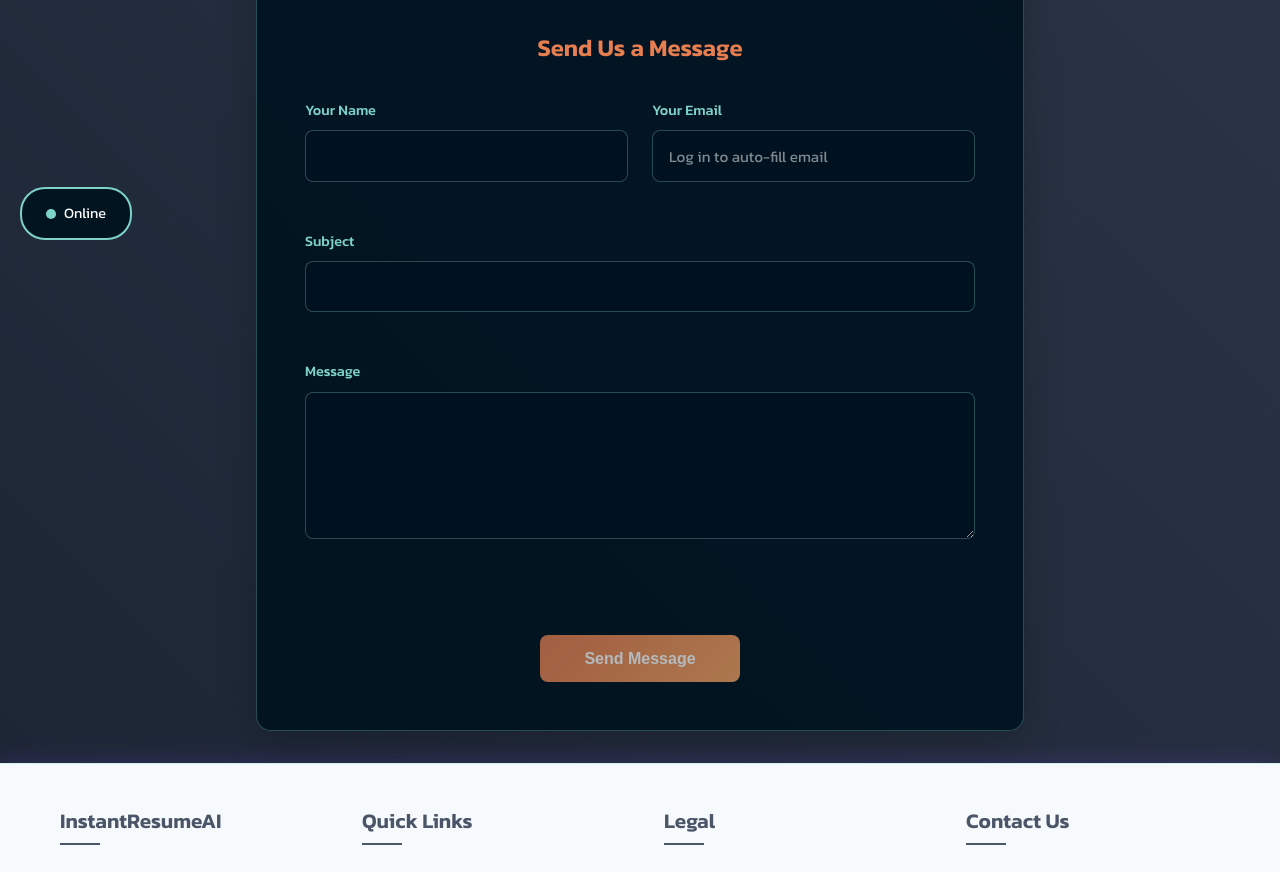
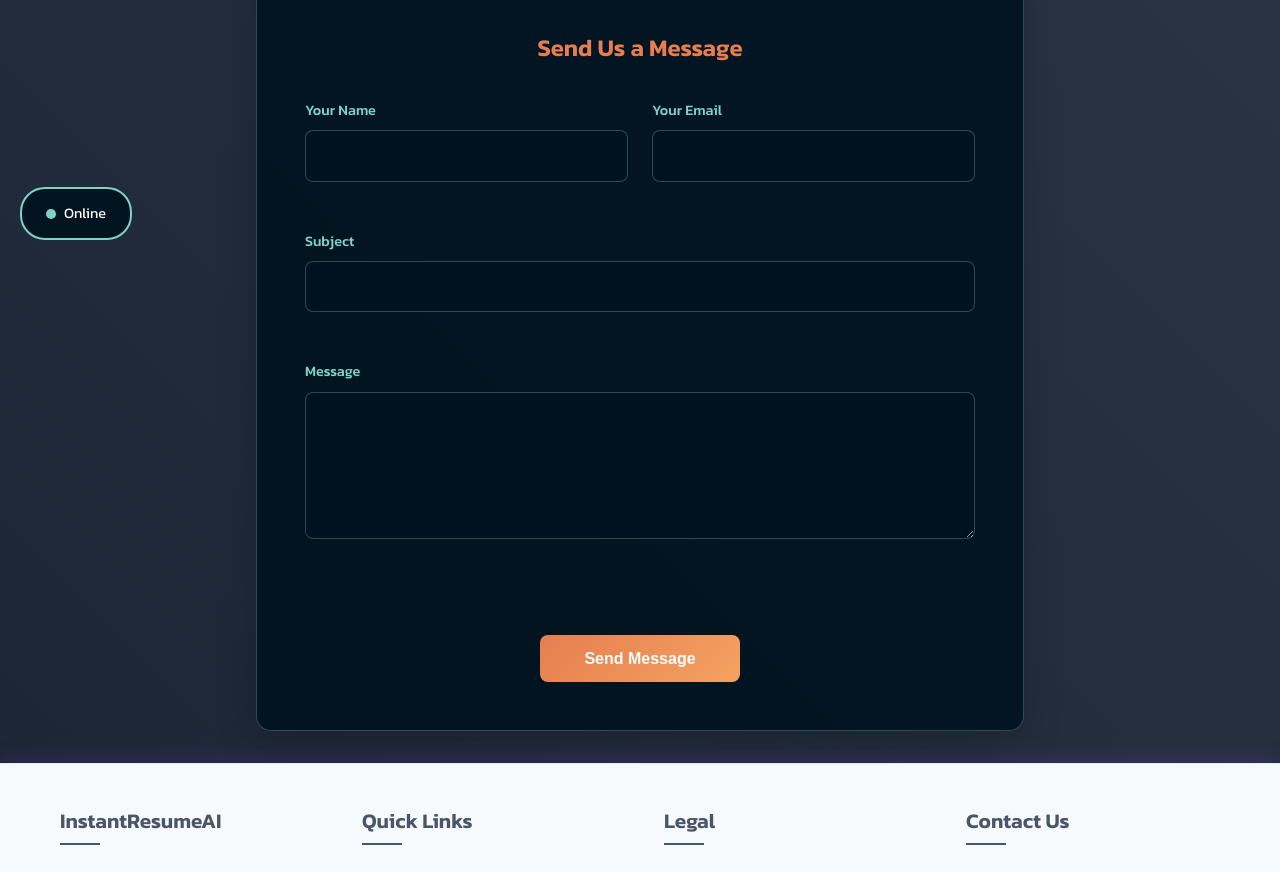
Before and after one commit to shirosdev/InstantResumeAI, a React (Create React App) app in the folder frontend/: page /contact in a window 1280 px wide. Shown: the part 540-1412 px from the top of the page. Built offline with nearby package versions, Linux system fonts and the light colour scheme; no server answers.

Commit message:
made some more changes

```diff
--- a/frontend/src/pages/Contact.jsx
+++ b/frontend/src/pages/Contact.jsx
@@ -6,7 +6,7 @@ import contactService from '../services/contactService';
 import { getErrorMessage } from '../utils/errorMessages';
 
 const Contact = () => {
-  const { user } = useAuth();
+  const { user } = useAuth(); // Get user from auth context
 
   const [formData, setFormData] = useState({
     name: '',
@@ -18,11 +18,12 @@ const Contact = () => {
   const [error, setError] = useState('');
   const [success, setSuccess] = useState('');
 
+  // Effect to pre-populate email if user is logged in
   useEffect(() => {
     if (user) {
       setFormData(prevData => ({ ...prevData, email: user.email }));
     }
-  }, [user]);
+  }, [user]); // Reruns when the user logs in or out
 
   const handleChange = (e) => {
     setFormData({ ...formData, [e.target.name]: e.target.value });
@@ -30,23 +31,21 @@ const Contact = () => {
 
   const handleSubmit = async (e) => {
     e.preventDefault();
-    if (!user) {
-      setError("Please log in to send a message.");
-      return;
-    }
     setIsLoading(true);
     setError('');
     setSuccess('');
+
     try {
       const response = await contactService.sendMessage(formData);
       setSuccess(response.data.message);
+      // Clear form on success, keeping email if user is logged in
       setFormData({
         name: '',
-        email: user.email,
+        email: user ? user.email : '',
         subject: '',
         message: ''
       });
-    } catch (err) {
+    } catch (err) { // <-- CORRECTED THIS LINE
       setError(getErrorMessage(err));
     } finally {
       setIsLoading(false);
@@ -100,7 +99,7 @@ const Contact = () => {
                 </div>
                 <div className="form-group">
                   <label htmlFor="email">Your Email</label>
-                  <input type="email" id="email" name="email" value={formData.email} onChange={handleChange} required disabled={!!user || isLoading} placeholder={!user ? "Log in to auto-fill email" : ""} />
+                  <input type="email" id="email" name="email" value={formData.email} onChange={handleChange} required disabled={!!user || isLoading} />
                 </div>
               </div>
               <div className="form-group">
@@ -112,10 +111,9 @@ const Contact = () => {
                 <textarea id="message" name="message" rows="5" value={formData.message} onChange={handleChange} required disabled={isLoading}></textarea>
               </div>
               <div className="button-wrapper">
-                <button type="submit" className="submit-button" disabled={!user || isLoading}>
+                <button type="submit" className="submit-button" disabled={isLoading}>
                   {isLoading ? 'Sending...' : 'Send Message'}
                 </button>
-                {!user && <span className="tooltip-text">Please log in to send a message</span>}
               </div>
             </form>
           </div>
```
